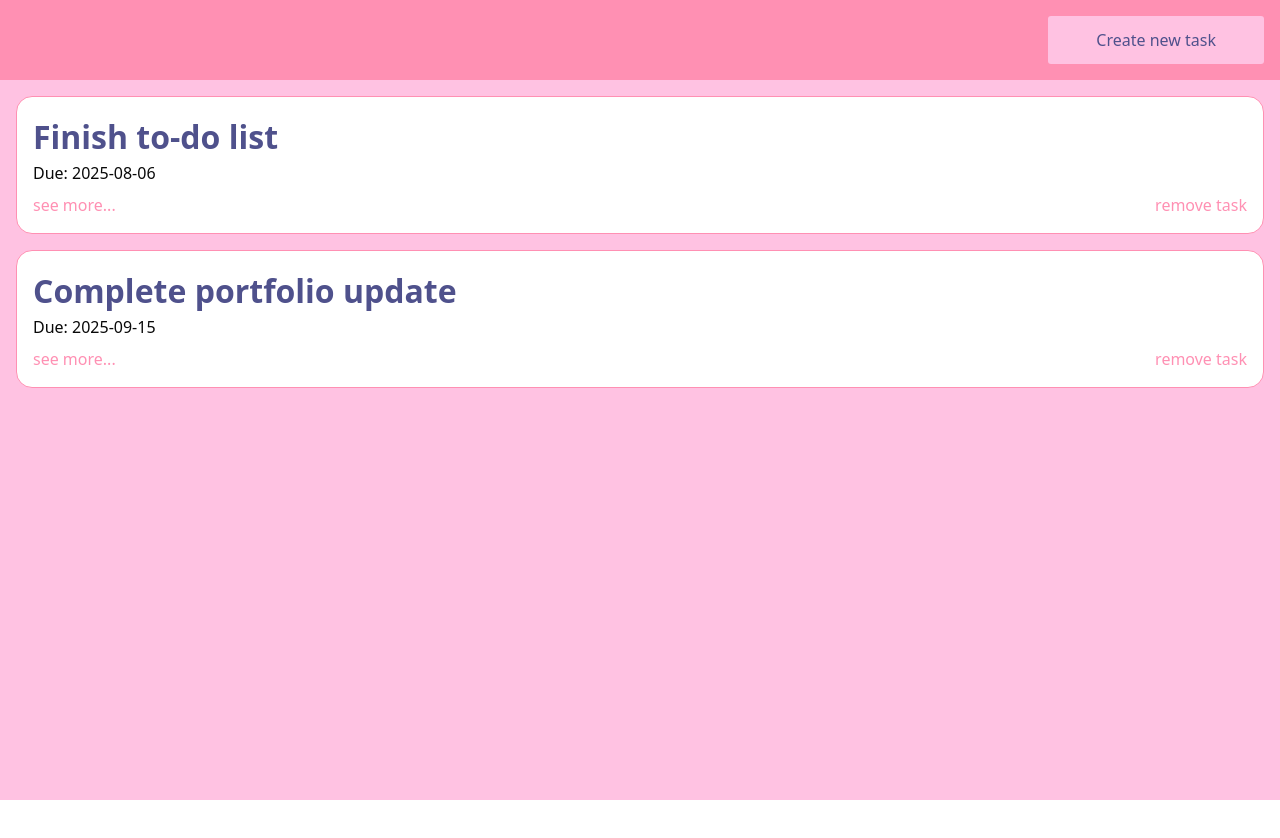
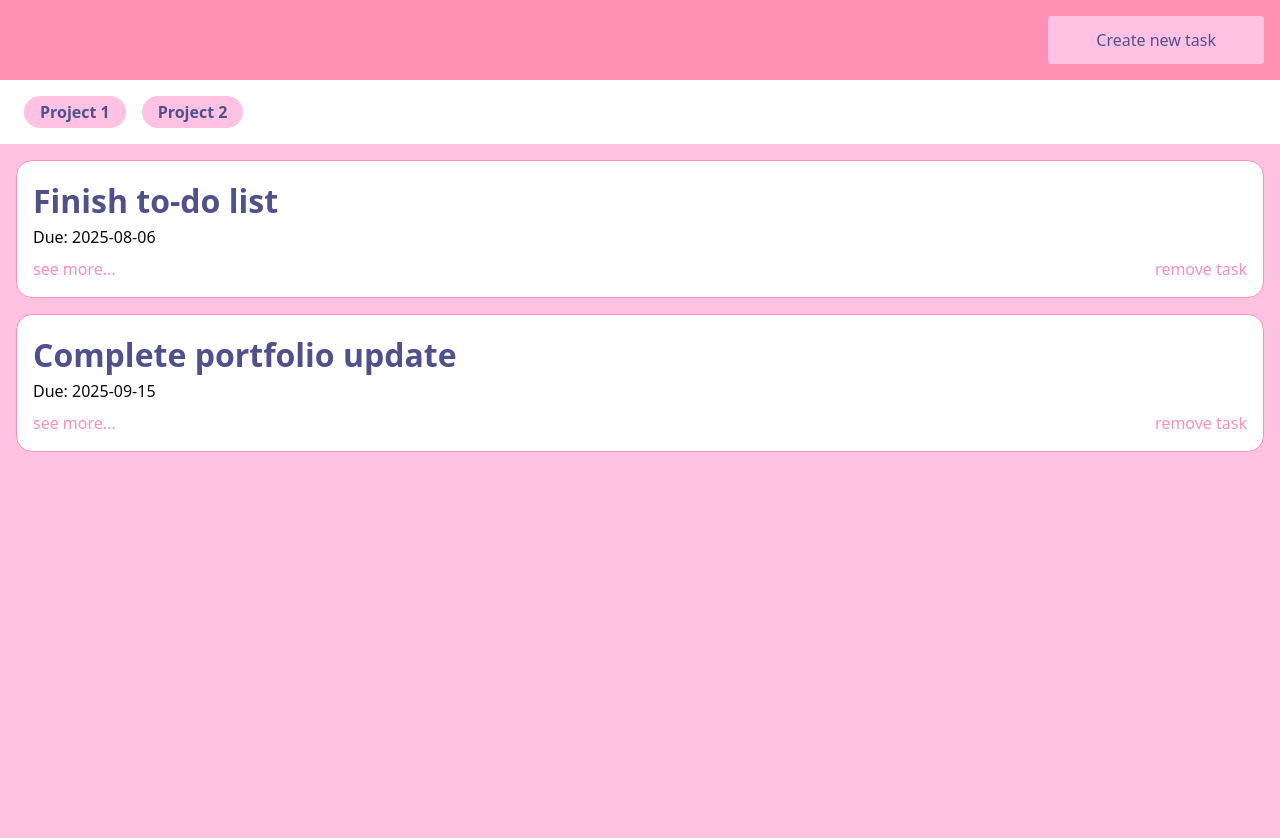
Before and after one commit to ClaudeDebussy/odin-to-do-list, a website built with webpack: page src/template.html in a window 1280 px wide. Before the commit the page ends 800 px from the top, so only its background shows below. Built offline with nearby package versions, Linux system fonts and the light colour scheme.

Commit message:
Display project tags under header

```diff
--- a/src/Display.js
+++ b/src/Display.js
@@ -10,6 +10,7 @@ export default class Display {
     document.body.appendChild(content);
 
     this.createHeader();
+    this.createProjectFilter();
 
     const mainArea = document.createElement("div");
     mainArea.classList.add("main-area");
@@ -42,6 +43,22 @@ export default class Display {
     content.appendChild(header);
     header.appendChild(headerButtonGroup);
     headerButtonGroup.appendChild(newTaskButton);
+  }
+
+  createProjectFilter() {
+    const content = document.querySelector(".content");
+
+    const projectFilterDiv = document.createElement("div");
+    projectFilterDiv.classList.add("project-filter-div");
+    content.appendChild(projectFilterDiv);
+
+    const projects = Project.projects;
+    projects.forEach(project => {
+      const projectTag = document.createElement("div");
+      projectTag.classList.add("project-tag");
+      projectTag.textContent = project;
+      projectFilterDiv.appendChild(projectTag);
+    });
   }
 
   createSidebar() {
--- a/src/styles.css
+++ b/src/styles.css
@@ -58,6 +58,38 @@ button:hover {
 button:active {
   background-color: var(--todo-black);
   color: var(--todo-light-pink);
+}
+
+.project-filter-div {
+  display: flex;
+  margin: 1rem;
+}
+
+.project-filter-div .project-tag {
+  border-radius: 1rem;
+
+  padding: .25rem 1rem;
+  margin: 0rem .5rem;
+
+  font-weight: 600;
+  color: var(--todo-blue);
+  background-color: var(--todo-light-pink);
+}
+
+.project-filter-div .project-tag:hover {
+  color: var(--todo-white);
+  background-color: var(--todo-dark-pink);
+  outline: 2px solid var(--todo-blue);
+
+  cursor: pointer;
+}
+
+.project-filter-div .project-tag:active {
+  color: var(--todo-white);
+  background-color: var(--todo-blue);
+  outline: 2px solid var(--todo-blue);
+
+  cursor: pointer;
 }
 
 .main-area {
```
